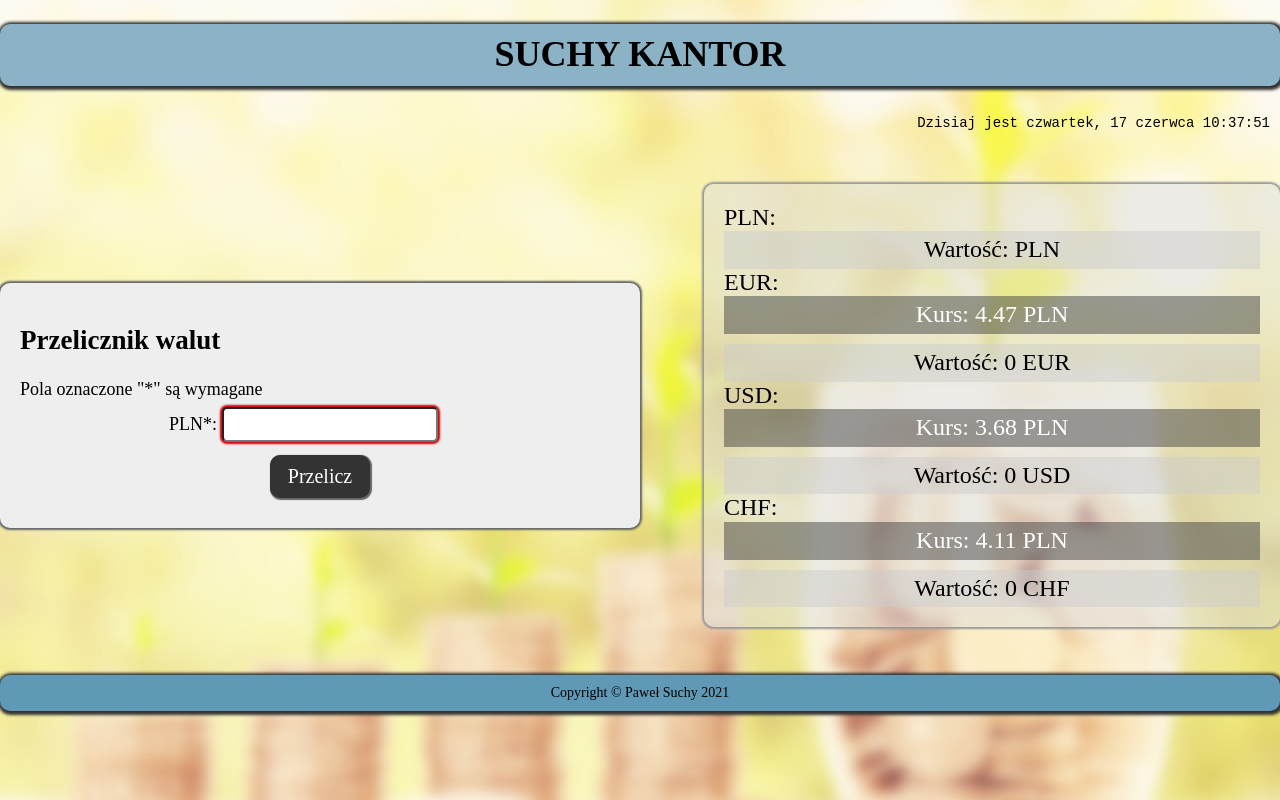
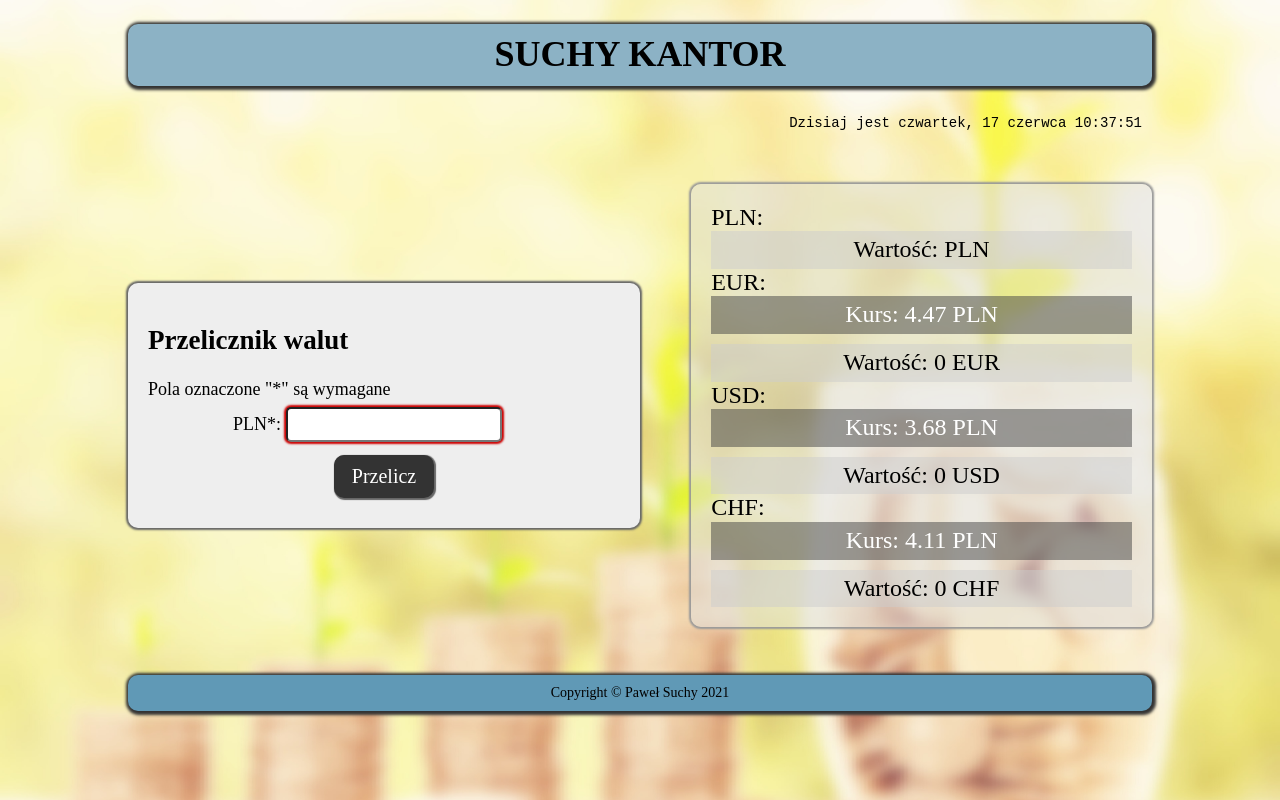
Before and after one commit to pawlo1994/currency-converter-react, a React (Create React App) app: page / in a window 1280 px wide. Built offline with nearby package versions, Linux system fonts and the light colour scheme; a web font is replaced by a local one.

Commit message:
container added

```diff
--- a/src/App.js
+++ b/src/App.js
@@ -3,6 +3,7 @@
 import Footer from "./Footer";
 import Form from "./Form";
 import Clock from "./Clock";
+import Container from "./Container";
 
 function App() {
 
@@ -29,12 +30,14 @@
 
   return (
     <>
+      <Container>
         <Header headerContent="Suchy kantor" />
         <Clock />
         <Main>
           <Form currencies={currencies} />
         </Main>
         <Footer footerContent="Copyright &copy; Paweł Suchy 2021" />
+      </Container>
     </>
   );
 }
--- /dev/null
+++ b/src/Container/index.js
@@ -0,0 +1,9 @@
+import "./style.css"
+
+const Container = ({ children }) => (
+    <div className="container">
+        {children}
+    </div>
+);
+
+export default Container;
```
Lines whose indentation alone changed are shown as unchanged.
